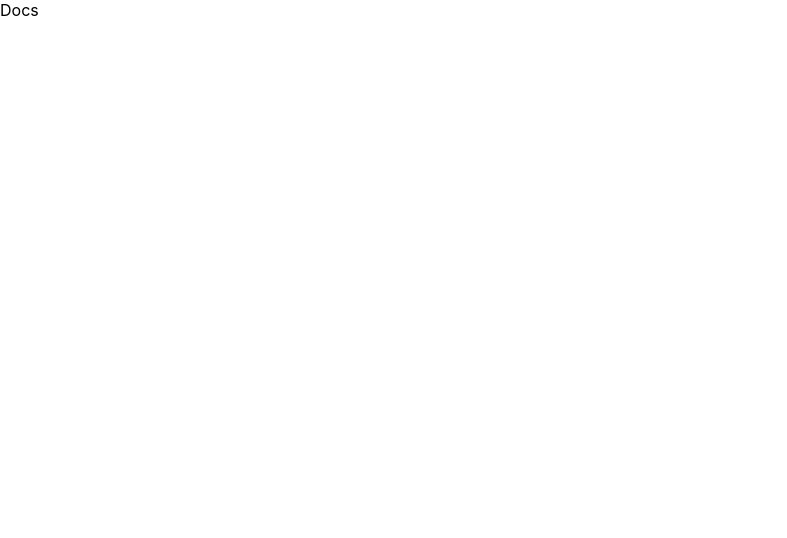
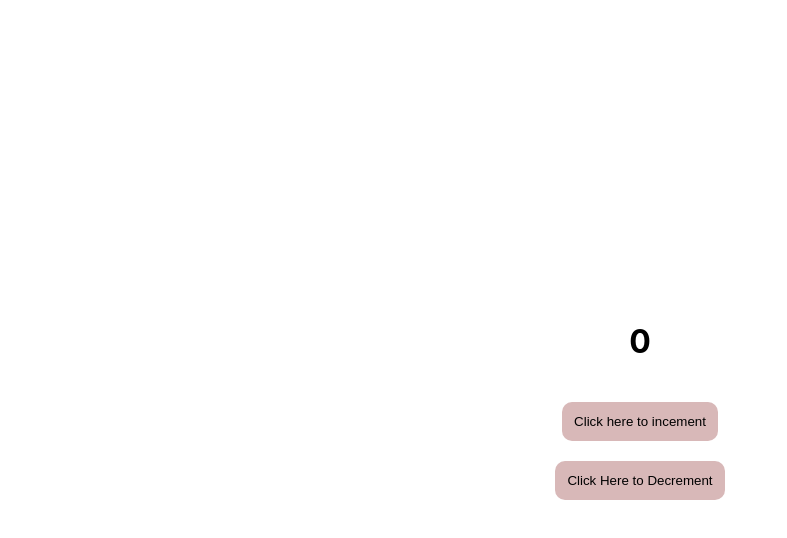
Before and after one commit to SanjayKumar-M/MERN-STACK, a React (Create React App) app in the folder project/: page /docs in a window 1280 px wide. Shown: the top 538 px of the page, without its empty margins (0-787 px from the left). Built offline with nearby package versions, Linux system fonts and the light colour scheme.

Commit message:
Counter updates

```diff
--- /dev/null
+++ b/project/src/Components/Counter.js
@@ -0,0 +1,22 @@
+import React from 'react'
+import { useState } from 'react'
+import '../Counter.css'
+const Counter = () => {
+
+    const [count, setCount] = useState(0);
+    const Increment= () =>{
+        setCount(count+1);
+    }
+    const Decrement = () =>{
+        setCount(count-1);
+    }
+  return (
+    <div className='middle'>
+        <h1>{count}</h1>
+        <button onClick={Increment}>Click here to incement</button>
+        <button onClick={Decrement}>Click Here to Decrement</button>
+    </div>
+  )
+}
+
+export default Counter
--- /dev/null
+++ b/project/src/Counter.css
@@ -0,0 +1,18 @@
+.middle{
+
+    display: flex;
+    justify-content: center;
+    height: 100vh;
+    align-items: center;
+    flex-direction: column;
+
+}
+button{
+    margin-top: 20px;
+    padding: 10px ;
+    border-radius: 10px;
+    box-shadow: none;
+    border-color: transparent;
+    cursor: pointer;
+    background-color:rgb(216, 184, 184);
+}
--- a/project/src/Pages/Docs.js
+++ b/project/src/Pages/Docs.js
@@ -1,8 +1,10 @@
 import React from 'react'
-
+import Counter from '../Components/Counter'
 const Docs = () => {
   return (
-    <div>Docs</div>
+    <div>
+      <Counter />
+    </div>
   )
 }
 
```
